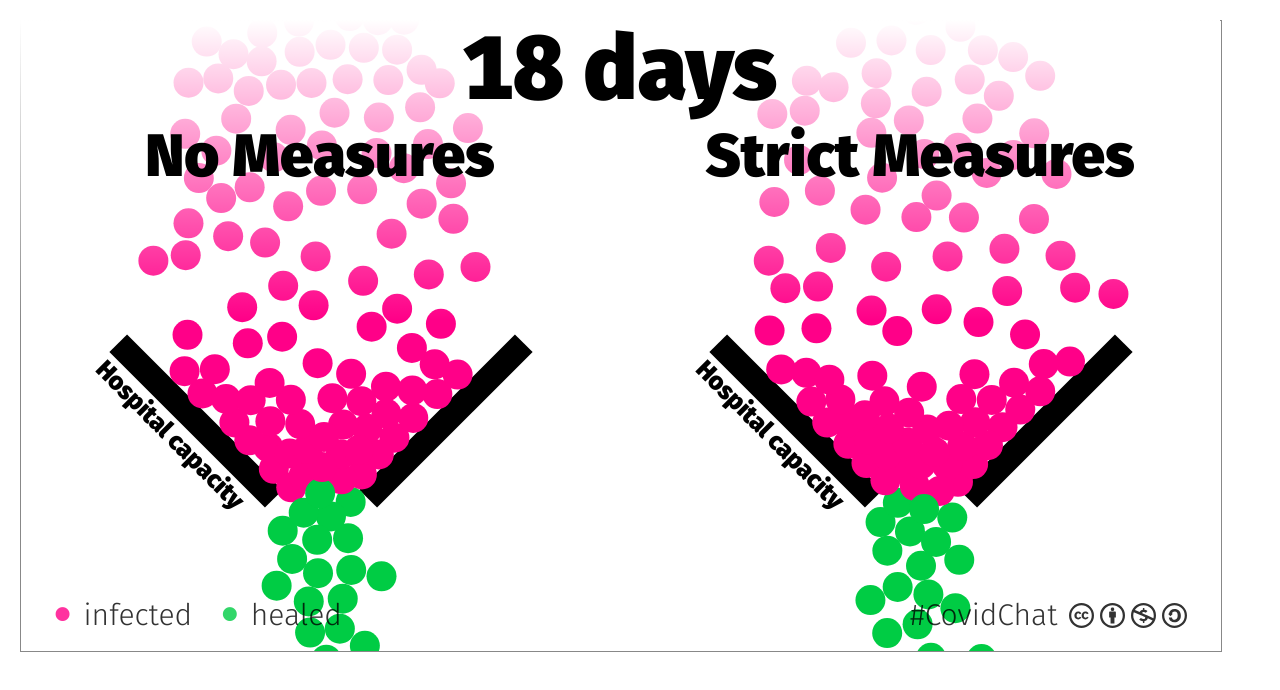
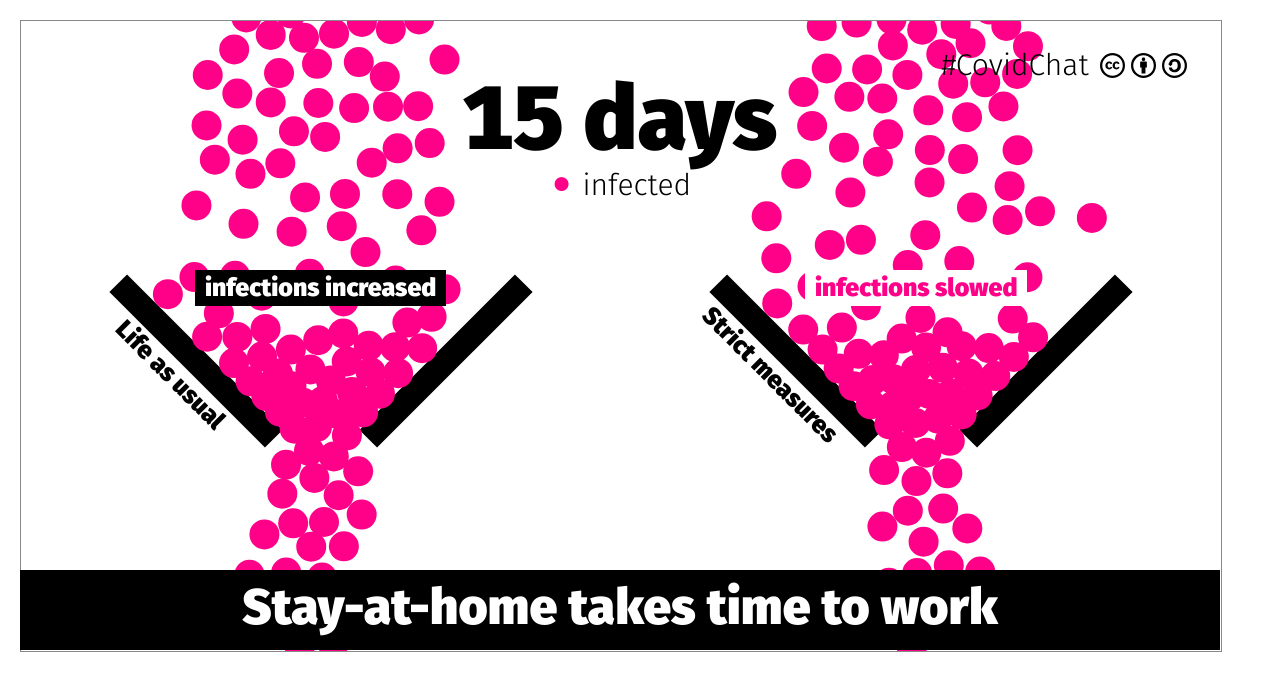
Before and after one commit to cheerful/covidchat-14days-waterfall, a plain HTML site: page index.html in a window 1280 px wide. Drawn offline with Linux system fonts and the light colour scheme; animation ran at ten frames a second.

Commit message:
Funnel V2

```diff
--- a/index.html
+++ b/index.html
@@ -43,18 +43,15 @@
     var runner = Runner.create();
     Runner.run(runner, engine);
 
-    // add bodies
-    var stack = Composites.stack(200, -300, 10, 55, 25, 25, function(x, y) {
-        return Bodies.circle(x, y, 10, 10);
-    });
+    const Y = 340;
 
     World.add(world, [
         //stack,
         // walls
-        Bodies.rectangle(450-25 - 250, 400, 25, 220, { isStatic: true, angle: -45 * 0.01745329}),
-        Bodies.rectangle(450-25,       400, 25, 220, { isStatic: true, angle: 45 * 0.01745329}),
-        Bodies.rectangle(1050-25 - 250, 400, 25, 220, { isStatic: true, angle: -45 * 0.01745329}),
-        Bodies.rectangle(1050-25,       400, 25, 220, { isStatic: true, angle: 45 * 0.01745329})
+        Bodies.rectangle(450-25 - 250,  Y, 25, 220, { isStatic: true, angle: -45 * 0.01745329}),
+        Bodies.rectangle(450-25,        Y, 25, 220, { isStatic: true, angle: 45 * 0.01745329}),
+        Bodies.rectangle(1050-25 - 250, Y, 25, 220, { isStatic: true, angle: -45 * 0.01745329}),
+        Bodies.rectangle(1050-25,       Y, 25, 220, { isStatic: true, angle: 45 * 0.01745329})
     ]);
 
     world.bodies[0].render.fillStyle = '#000000';
@@ -77,12 +74,14 @@
 
     setInterval(function(){
       World.add(world, [
-        Bodies.circle(300+((0.5-Math.random())*20), -50, 15, 15)
+        Bodies.circle(300+((0.5-Math.random())*50), -50, 15, 15)
       ]);
       world.bodies[world.bodies.length-1].render.fillStyle = '#f08';
 
-      pct += 1 * 0.45;
-      if (pct > 75) pct = 75;
+      if (days >= 13) {
+        pct += 1 * 1.5;
+        if (pct > 68) pct = 68;
+      }
 
       days += 0.1;
 
@@ -95,18 +94,19 @@
 
       if (days < 14 || (Math.random() > pct/100)) {
         World.add(world, [
-          Bodies.circle(900+((0.5-Math.random())*20), -50, 15, 15)
+          Bodies.circle(900+((0.5-Math.random())*50), -50, 15, 15)
         ]);
         world.bodies[world.bodies.length-1].render.fillStyle = '#f08';
       }
 
-      world.bodies.forEach(function(body){
-        if(body.bounds.max.y > 500 && body.bounds.min.x > 200 && body.bounds.max.x < 500)
-          body.render.fillStyle = '#0c4';
-        if(body.bounds.max.y > 500 && body.bounds.min.x > 700 && body.bounds.max.x < 1000)
-          body.render.fillStyle = '#0c4';
-      });
-    }, 30);
+      // show infected vs treated
+      // world.bodies.forEach(function(body){
+      //   if(body.bounds.max.y > (Y+100) && body.bounds.min.x > 200 && body.bounds.max.x < 500)
+      //     body.render.fillStyle = '#4c4';
+      //   if(body.bounds.max.y > (Y+100) && body.bounds.min.x > 700 && body.bounds.max.x < 1000)
+      //     body.render.fillStyle = '#4c4';
+      // });
+    }, 35);
 
     // remove out of bounds balls
     setInterval(function(){
@@ -155,7 +155,8 @@
   #days {
     left: 0;
     width: 1200px;
-    top: 0;
+    top: 50px;
+    font-weight: 900;
   }
   #pct1 {
     left: 50px;
@@ -167,11 +168,12 @@
   #covidchat {
     position: absolute;
     z-index: 1;
-    left: 890px;
-    top: 580px;
+    right: 30px;
+    top: 30px;
     font: 30px/30px 'Fira Sans', sans-serif;
-    color: ##000;
-    opacity: 0.8;
+    font-weight: 300;
+    color: #000;
+    opacity: 1;
   }
   #covidchat > img {
     width: 25px;
@@ -182,6 +184,8 @@
   }
   #legend {
     left: 30px;
+    top: 150px;
+    text-align: center;
   }
   .pct-label {
     position: absolute;
@@ -189,7 +193,7 @@
     color: #000;
     font-size: 60px;
     text-align: center;
-    top: 100px;
+    top: 20px;
     width: 600px;
     font-weight: 900;
     font-family: 'Fira Sans', sans-serif;
@@ -209,7 +213,7 @@
     left: 0;
     top: 0;
     width: 1200px;
-    height: 300px;
+    height: 100px;
     background: linear-gradient(rgba(255,255,255,1), rgba(255,255,255,0));
   }
   .l {
@@ -223,42 +227,95 @@
   #l_capacity_1 {
     position: absolute;
     left: -50px;
-    top: 400px;
+    top: 340px;
     transform: rotate(45deg);
   }
   #l_capacity_2 {
     position: absolute;
     left: 550px;
-    top: 400px;
+    top: 340px;
     transform: rotate(45deg);
   }
   div {
     box-sizing: border-box;
     xborder: 1px solid red;
   }
+  .frame {
+    width: 1200px;
+    height: 630px;
+    position: absolute;
+    top: 0;
+  }
+  .l2 {
+    font-size: 25px;
+    color: #000;
+    font-weight: 900;
+    font-family: 'Fira Sans', sans-serif;
+    text-align: center;
+    padding: 3px 10px;
+    position: absolute;
+  }
+  #l2_1 {
+    color: white;
+    background: black;
+    left: 175px;
+    top: 250px;
+  }
+  #l2_2 {
+    color: #f08;
+    background: white;
+    left: 785px;
+    top: 250px;
+  }
+  #stay_at_home {
+    position: absolute;
+    background: black;
+    color: white;
+    bottom: 0;
+    left: 0;
+    right: 0;
+    height: 80px;
+    text-align: center;
+    font-size: 50px;
+    line-height: 75px;
+    font-weight: 900;
+    font-family: 'Fira Sans', sans-serif;
+  }
 </style>
-<div id="shade"></div>
+<div class="frame">
+<div id="xshade"></div>
 <div class="days" id="days"></div>
 
 <div class="pct" id="pct1"></div>
-<div class="pct-label" id="pct1_label">No Measures</div>
+<div class="pct-label" id="pct1_label"></div>
 <div class="pct" id="pct2"></div>
-<div class="pct-label" id="pct2_label">Strict Measures</div>
+<div class="pct-label" id="pct2_label"></div>
 
 <div class="l" id="l_capacity_1">
-  Hospital capacity
+  Life as usual
 </div>
 <div class="l" id="l_capacity_2">
-  Hospital capacity
+  Strict measures
+</div>
+
+<div class="l2" id="l2_1">
+  infections increased
+</div>
+
+<div class="l2" id="l2_2">
+  infections slowed
 </div>
 
 <div id="legend">
-  <span style="color:#f08">⚫︎</span> infected &nbsp
-  <span style="color:#0c4">⚫︎</span> healed
+  <span style="color:#f08">⚫︎</span> infected<br>
+  <!--<span style="color:#0c4">⚫︎</span> treated-->
 </div>
 <div id="covidchat">
   #CovidChat
-  <img src="cc.svg"><img src="by.svg"><img src="nc.svg"><img src="sa.svg">
+  <img src="cc.svg"><img src="by.svg"><img src="sa.svg">
+</div>
+<div id="stay_at_home">
+  Stay-at-home takes time to work
 </div>
 </body>
 </html>
```
Also changed, not shown: 1 other file.
